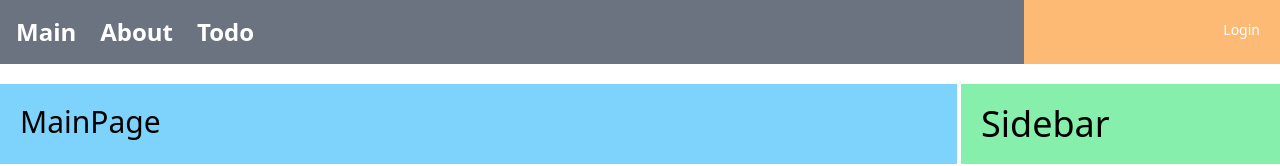
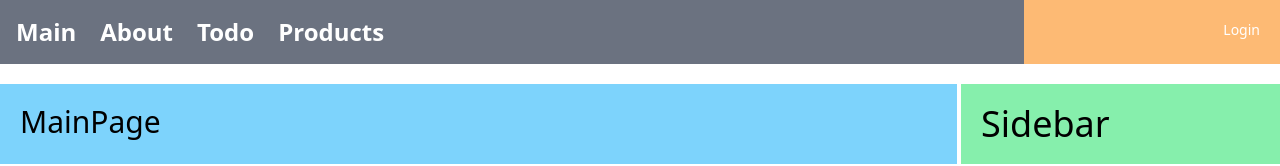
Before and after one commit to skyemperor611/todo-front, a React (Create React App) app: page / in a window 1280 px wide. Shown: the top 166 px of the page. Built offline with nearby package versions, Linux system fonts and the light colour scheme.

Commit message:
상품 관련 작업 시작

```diff
--- a/src/components/menu/BasicMenu.js
+++ b/src/components/menu/BasicMenu.js
@@ -14,6 +14,9 @@
           <li className="pr-6 text-2xl">
             <Link to={"/todo"}>Todo</Link>
           </li>
+          <li className="pr-6 text-2xl">
+            <Link to={"/products/"}>Products</Link>
+          </li>
         </ul>
       </div>
       <div className="flex justify-end w-1/5 p-4 font-medium bg-orange-300">
--- /dev/null
+++ b/src/pages/products/IndexPage.js
@@ -0,0 +1,5 @@
+const IndexPage = () => {
+  return <></>
+}
+
+export default IndexPage
--- /dev/null
+++ b/src/router/productsRouter.js
@@ -0,0 +1,5 @@
+const productsRouter = () => {
+  return []
+}
+
+export default productsRouter
--- a/src/router/root.js
+++ b/src/router/root.js
@@ -1,5 +1,6 @@
 import { Suspense, lazy } from "react"
 import todoRouter from "./todoRouter"
+import productsRouter from "./productsRouter"
 
 const { createBrowserRouter } = require("react-router-dom")
 
@@ -9,6 +10,8 @@
 const About = lazy(() => import("../pages/AboutPage"))
 
 const TodoIndex = lazy(() => import("../pages/todo/IndexPage"))
+
+const ProductsIndex = lazy(() => import("../pages/products/IndexPage"))
 
 const root = createBrowserRouter([
   {
@@ -36,6 +39,15 @@
     ),
     children: todoRouter(),
   },
+  {
+    path: "products",
+    element: (
+      <Suspense fallback={Loading}>
+        <ProductsIndex />
+      </Suspense>
+    ),
+    children: productsRouter(),
+  },
 ])
 
 export default root
```
